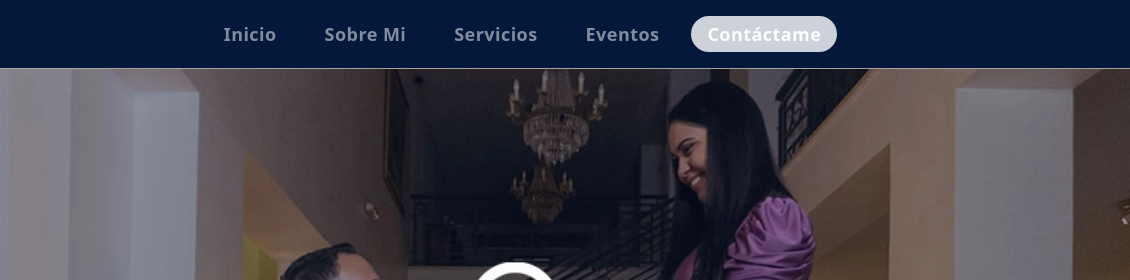
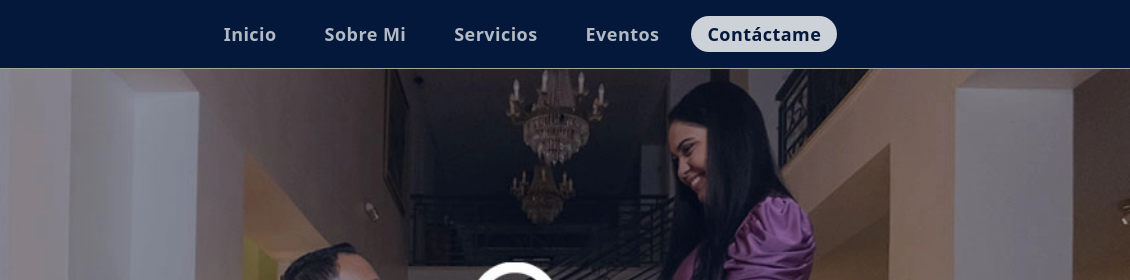
Before and after one commit to Xeuz27/eventPlanner-astro, an Astro site: page / in a window 1280 px wide. Shown: the top 280 px of the page, 150-1280 px from the left. Built offline with nearby package versions, Linux system fonts and the light colour scheme; Astro itself is replaced by a stand-in of ours.

Commit message:
feat: navbar now receives props to change its color and adapt the links dinamically with those props too

```diff
--- a/src/components/Nav.jsx
+++ b/src/components/Nav.jsx
@@ -4,7 +4,20 @@ import { navLinks } from '../data/siteConfig';
 import logo from '@assets/Edit_01.webp';
 const navMobile = '/*TODO: CREAR NAVMOBILE CLASSES CON TERNARIAS Y CONSTANTES*/';
 
-const Nav = () => {
+const Nav = ({ bgColor, btnHighlightClass }) => {
+	const bgColors = {
+		primary: 'bg-primary',
+		secondary: 'bg-neutral-300'
+	};
+	const linkClasses = {
+		primary: 'text-white text-opacity-70 hover:text-opacity-100 hover:bg-white hover:bg-opacity-20',
+		secondary: 'text-primary hover:text-white hover:bg-primary hover:bg-opacity-30'
+	};
+	const btnHighlightClasses = {
+		primary: 'bg-white text-primary bg-opacity-80 hover:bg-opacity-20 hover:text-white',
+		secondary:
+			'bg-primary text-white text-opacity-70 bg-opacity-80  hover:text-white hover:text-opacity-100 hover:bg-primary hover:bg-opacity-30'
+	};
 	const [isMenuOpen, setIsMenuOpen] = useState(false);
 	const menuLeft = isMenuOpen ? 'left-0' : 'left-[-100%]';
 	const menuBg = isMenuOpen ? 'bg-white' : 'bg-white';
@@ -27,7 +40,7 @@ const Nav = () => {
 	);
 	return (
 		<header
-			className={`fixed bottom-0 z-30 max-md:border-r xs:w-[300px] md:border-b md:border-stone-400 ${menuLeft} top-0 flex flex-col items-center gap-2 bg-primary px-8 py-4 transition-all duration-500 md:inset-auto md:w-full md:flex-row md:justify-between md:px-4`}
+			className={`fixed bottom-0 z-30 max-md:border-r xs:w-[300px] md:border-b md:border-stone-400 ${menuLeft} top-0 flex flex-col items-center gap-2 ${bgColors[bgColor]} px-8 py-4 transition-all duration-500 md:inset-auto md:w-full md:flex-row md:justify-between md:px-4`}
 		>
 			<div className="flex w-full flex-row-reverse items-center justify-between md:w-auto">
 				<div className="h-[36px] w-[57px] overflow-hidden">
@@ -44,13 +57,13 @@ const Nav = () => {
 			<nav className="mx-auto">
 				<ul className="flex flex-col items-center gap-4 md:flex-row">
 					{navLinks.map(({ display, path, highlight = false }) => {
-						const classes = `text-white text-opacity-50 text-lg flex font-semibold tracking-wide rounded-full py-1 px-4 hover:text-opacity-100 transition-colors duration-300`;
+						const classes = `text-lg flex font-semibold tracking-wide rounded-full py-1 px-4 transition-colors duration-300`;
 						const afterActiveLink =
 							"after:bg-white after:absolute after:-top-4 after:hidden after:h-2 after:w-full after:content-[''] after:hover:block";
 						return (
 							<li key={path} className="relative">
 								<a
-									className={`${classes} ${highlight && 'bg-white bg-opacity-80  text-black text-opacity-95 hover:bg-opacity-20 hover:text-white hover:text-opacity-100'}`}
+									className={`${classes} ${highlight ? btnHighlightClasses[btnHighlightClass] : `${linkClasses[bgColor]}`}`}
 									href={path}
 								>
 									{display}
--- a/src/layouts/Layout.astro
+++ b/src/layouts/Layout.astro
@@ -1,10 +1,12 @@
 ---
 interface Props {
 	title: string;
+	bgColor: string;
+	btnHighlightClass: string;
 }
 import Nav from '@components/Nav.jsx';
 import Footer from '@components/sections/Footer.astro';
-const { title } = Astro.props;
+const { title, bgColor, btnHighlightClass } = Astro.props;
 ---
 
 <!doctype html>
@@ -18,7 +20,7 @@ const { title } = Astro.props;
 		<title>{title}</title>
 	</head>
 	<body class="relative h-screen">
-		<Nav client:only="react" />
+		<Nav client:only="react" bgColor={bgColor} btnHighlightClass={btnHighlightClass} />
 		<div id="menuBtn"></div>
 		<slot />
 		<Footer />
--- a/src/pages/index.astro
+++ b/src/pages/index.astro
@@ -6,7 +6,7 @@ import Section from '@components/Section.astro';
 import Section3 from '@components/sections/Section3.astro';
 ---
 
-<Layout title="Miguel Galicia ~ Event Planner">
+<Layout title="Miguel Galicia ~ Event Planner" bgColor="primary" btnHighlightClass="primary">
 	<Hero />
 	<Section title="seccion 2" classes="">
 		<p
--- a/src/pages/sobre-mi.astro
+++ b/src/pages/sobre-mi.astro
@@ -5,7 +5,11 @@ import Layout from '@layouts/Layout.astro';
 import { services } from 'src/data/siteConfig';
 ---
 
-<Layout title="sobre mi ~ miguel galicia ~ Event Planner">
+<Layout
+	title="sobre mi ~ miguel galicia ~ Event Planner"
+	bgColor="primary"
+	btnHighlightClass="primary"
+>
 	<Section4
 		title="seccion4"
 		classes="lg:h-[908px] bg-cover bg-top bg-no-repeat bg-[url('../assets/miguelBG.webp')]"
```
